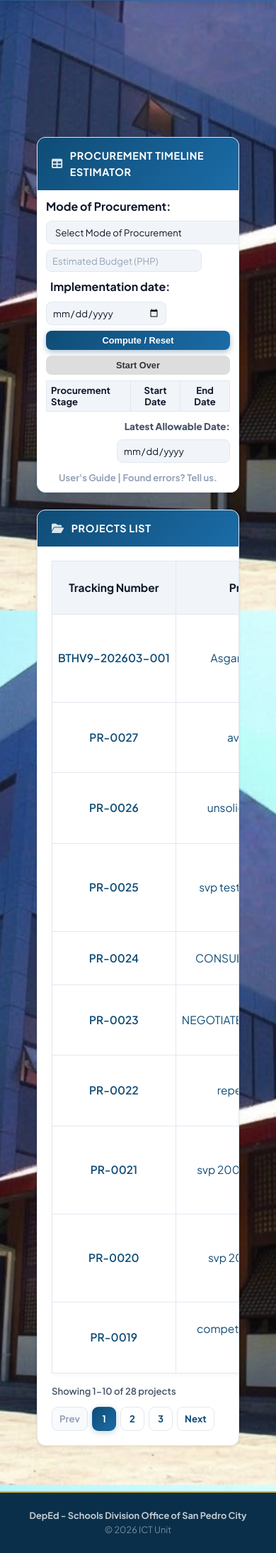
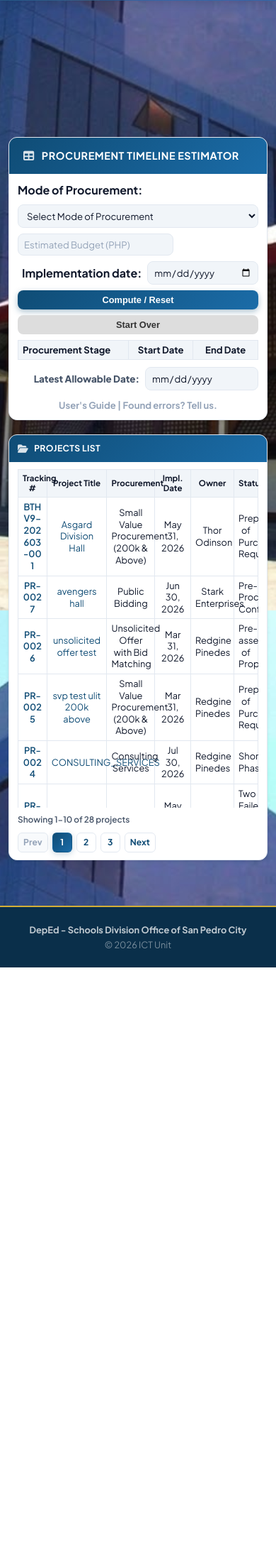
Before and after one commit to escall-dev/sdo-BACtrack, a PHP site: page /SDO-cts/admin/landing.php in a window 390 px wide. Shown: the part 372-2560 px from the top of the page at 71% size. After the commit the page ends 1735 px from the top, so only its background shows below. Run offline with PHP 8.4, Linux system fonts and the light colour scheme; data comes from the database, SQL or seed files in the repository; lists and menus that the app fills with data are empty; some libraries are stand-ins or nearby versions.

Commit message:
feat: Refactor layout for estimator and projects list on landing page to improve responsiveness and prevent clipping

```diff
--- a/admin/landing.php
+++ b/admin/landing.php
@@ -407,11 +407,28 @@ if ($_SERVER['REQUEST_METHOD'] === 'POST') {
             background: #fee2e2;
         }
 
+        /* Full-bleed row: only the estimator + projects strip escapes .content-wrap max-width */
+        .top-panels-fullwidth {
+            width: 100vw;
+            margin-left: calc(50% - 50vw);
+            margin-right: calc(50% - 50vw);
+            padding: 0 12px;
+            box-sizing: border-box;
+        }
+
         .top-panels {
             display: grid;
-            grid-template-columns: minmax(640px, 1.8fr) minmax(360px, 1fr);
+            grid-template-columns: 640px minmax(0, 1fr);
             gap: 20px;
             align-items: start;
+        }
+
+        .top-panels .estimator-card {
+            min-width: 0;
+        }
+
+        .top-panels .projects-card {
+            min-width: 0;
         }
 
         .top-panels .data-card {
@@ -459,7 +476,152 @@ if ($_SERVER['REQUEST_METHOD'] === 'POST') {
         .projects-card {
             width: 100%;
             max-width: none;
-            margin: 24px 0 0;
+            margin: 0;
+        }
+
+        .projects-card .card-body {
+            display: flex;
+            flex-direction: column;
+            height: 560px;
+            min-height: 0;
+            padding: 10px 12px;
+        }
+
+        .projects-card .card-body > .empty-state {
+            flex: 1;
+            display: flex;
+            flex-direction: column;
+            justify-content: center;
+            align-items: center;
+        }
+
+        .projects-card .card-body > .table-responsive {
+            flex: 1 1 auto;
+            min-height: 0;
+            overflow-y: auto;
+            overflow-x: auto;
+        }
+
+        .projects-card .projects-pager {
+            flex-shrink: 0;
+            margin-top: 8px;
+            gap: 8px;
+        }
+
+        .projects-card .data-table th,
+        .projects-card .data-table td,
+        .projects-card .projects-table th,
+        .projects-card .projects-table td {
+            white-space: normal;
+            word-break: normal;
+        }
+
+        .projects-card .data-table th:nth-child(2),
+        .projects-card .data-table td:nth-child(2),
+        .projects-card .projects-table th:nth-child(2),
+        .projects-card .projects-table td:nth-child(2) {
+            min-width: 150px;
+        }
+
+        .projects-card .data-table .project-open-link,
+        .projects-card .projects-table .project-open-link {
+            white-space: normal;
+        }
+
+        /* Projects List: compact density — more rows visible, still readable */
+        .top-panels .projects-card .card-header {
+            min-height: 38px;
+            padding: 8px 12px;
+            font-size: 0.76rem;
+            gap: 8px;
+            letter-spacing: 0.03em;
+        }
+
+        .top-panels .projects-card .card-header i {
+            font-size: 0.82rem;
+        }
+
+        .projects-card .projects-count {
+            font-size: 0.74rem;
+        }
+
+        .projects-card .pager-link {
+            min-width: 28px;
+            height: 28px;
+            padding: 0 7px;
+            font-size: 0.76rem;
+            border-radius: 6px;
+        }
+
+        .projects-card .projects-table {
+            width: 100%;
+            font-size: 0.8125rem;
+            line-height: 1.3;
+            border-collapse: collapse;
+            box-shadow: 0 1px 4px rgba(0, 0, 0, 0.06);
+            table-layout: fixed;
+        }
+
+        .projects-card .projects-table thead {
+            background: #f1f5f9;
+        }
+
+        .projects-card .projects-table th,
+        .projects-card .projects-table td {
+            padding: 5px 6px;
+            border: 1px solid #e2e8f0;
+            text-align: center;
+            vertical-align: middle;
+        }
+
+        .projects-card .projects-table th {
+            font-size: 0.72rem;
+            font-weight: 700;
+            line-height: 1.2;
+        }
+
+        .projects-card .projects-table tbody td {
+            font-size: 0.8rem;
+        }
+
+        .projects-card .projects-table .project-open-link {
+            font-size: inherit;
+            line-height: 1.3;
+            text-align: center;
+            justify-content: center;
+        }
+
+        .projects-card .projects-table .tracking-number-link {
+            display: inline-block;
+            max-width: 100%;
+            white-space: normal;
+            overflow-wrap: anywhere;
+            word-break: break-word;
+        }
+
+        .projects-card .projects-table tbody tr {
+            background: #fff;
+        }
+
+        .projects-card .projects-table .projects-td-tracking {
+            font-weight: 600;
+        }
+
+        .projects-card .empty-state.compact-empty {
+            padding: 20px 12px;
+        }
+
+        .projects-card .empty-state.compact-empty .empty-icon {
+            font-size: 2rem;
+        }
+
+        .projects-card .empty-state.compact-empty h3 {
+            margin: 8px 0 4px;
+            font-size: 1rem;
+        }
+
+        .projects-card .empty-state.compact-empty p {
+            font-size: 0.82rem;
         }
 
         .estimator-card .card-body {
@@ -663,7 +825,11 @@ if ($_SERVER['REQUEST_METHOD'] === 'POST') {
         }
 
         .tracking-number-link {
-            white-space: nowrap;
+            display: inline-block;
+            max-width: 100%;
+            white-space: normal;
+            overflow-wrap: anywhere;
+            word-break: break-word;
         }
 
         .project-row {
@@ -1314,6 +1480,7 @@ if ($_SERVER['REQUEST_METHOD'] === 'POST') {
         <div class="content-wrap">
             <section id="landing-home-panel" class="landing-tab-panel active" role="tabpanel" aria-labelledby="landing-home-tab">
 
+            <div class="top-panels-fullwidth">
             <div class="top-panels">
 
             <!-- Detailed Procurement Timeline Planner (table) -->
@@ -1386,7 +1553,6 @@ if ($_SERVER['REQUEST_METHOD'] === 'POST') {
 
                 </div>
             </div>
-            </div>
 
             <!-- Projects List -->
             <?php
@@ -1430,22 +1596,30 @@ if ($_SERVER['REQUEST_METHOD'] === 'POST') {
                 </div>
                 <div class="card-body">
                 <?php if (empty($projects)): ?>
-                    <div class="empty-state" style="text-align:center;padding:32px 0;">
-                        <div class="empty-icon" style="font-size:2.5rem;color:var(--text-muted);"><i class="fas fa-folder-plus"></i></div>
-                        <h3 style="margin:12px 0 6px;">No projects found</h3>
+                    <div class="empty-state compact-empty" style="text-align:center;">
+                        <div class="empty-icon" style="color:var(--text-muted);"><i class="fas fa-folder-plus"></i></div>
+                        <h3>No projects found</h3>
                         <p style="color:var(--text-muted);">No BAC projects have been created yet.</p>
                     </div>
                 <?php else: ?>
                     <div class="table-responsive">
-                        <table class="data-table" style="width:100%;font-size:0.97rem;border-collapse:collapse;box-shadow:0 2px 8px rgba(0,0,0,0.04);">
-                            <thead style="background: #f1f5f9;">
+                        <table class="data-table projects-table">
+                            <colgroup>
+                                <col style="width:12%">
+                                <col style="width:25%">
+                                <col style="width:20%">
+                                <col style="width:15%">
+                                <col style="width:18%">
+                                <col style="width:10%">
+                            </colgroup>
+                            <thead>
                                 <tr>
-                                    <th style="text-align:center; width: 150px; border:1px solid #e2e8f0; padding:12px 8px;">Tracking Number</th>
-                                    <th style="text-align:center; border:1px solid #e2e8f0; padding:12px 8px;">Project Title</th>
-                                    <th style="text-align:center; width: 220px; border:1px solid #e2e8f0; padding:12px 8px;">Procurement Type</th>
-                                    <th style="text-align:center; width: 170px; border:1px solid #e2e8f0; padding:12px 8px;">Implementation Date</th>
-                                    <th style="text-align:center; width: 190px; border:1px solid #e2e8f0; padding:12px 8px;">Project Owner</th>
-                                    <th style="text-align:center; width: 260px; border:1px solid #e2e8f0; padding:12px 8px;">Status</th>
+                                    <th title="Tracking Number">Tracking #</th>
+                                    <th title="Project Title">Project Title</th>
+                                    <th title="Procurement Type">Procurement</th>
+                                    <th title="Implementation Date">Impl. Date</th>
+                                    <th title="Project Owner">Owner</th>
+                                    <th title="Status">Status</th>
                                 </tr>
                             </thead>
                             <tbody>
@@ -1469,8 +1643,8 @@ if ($_SERVER['REQUEST_METHOD'] === 'POST') {
                                         ? $project['creator_name']
                                         : 'Unassigned';
                                 ?>
-                                <tr class="project-row" style="background:#fff;">
-                                    <td style="text-align:center;font-weight:600;vertical-align:middle;border:1px solid #e2e8f0; padding:12px 8px;">
+                                <tr class="project-row">
+                                    <td class="projects-td-tracking">
                                         <button
                                             type="button"
                                             class="project-open-link tracking-number-link"
@@ -1480,7 +1654,7 @@ if ($_SERVER['REQUEST_METHOD'] === 'POST') {
                                             <?php echo htmlspecialchars($project['bactrack_id'] ?? sprintf('PR-%04d', $project['id'])); ?>
                                         </button>
                                     </td>
-                                    <td style="text-align:center;vertical-align:middle;border:1px solid #e2e8f0; padding:12px 8px;">
+                                    <td>
                                         <button
                                             type="button"
                                             class="project-open-link"
@@ -1489,18 +1663,10 @@ if ($_SERVER['REQUEST_METHOD'] === 'POST') {
                                             <?php echo htmlspecialchars($project['title']); ?>
                                         </button>
                                     </td>
-                                    <td style="text-align:center;vertical-align:middle;border:1px solid #e2e8f0; padding:12px 8px;">
-                                        <?php echo htmlspecialchars($procTypeLabel); ?>
-                                    </td>
-                                    <td style="text-align:center;vertical-align:middle;border:1px solid #e2e8f0; padding:12px 8px;">
-                                        <?php echo htmlspecialchars($implementationDate); ?>
-                                    </td>
-                                    <td style="text-align:center;vertical-align:middle;border:1px solid #e2e8f0; padding:12px 8px;">
-                                        <?php echo htmlspecialchars($projectOwner); ?>
-                                    </td>
-                                    <td style="text-align:center;vertical-align:middle;border:1px solid #e2e8f0; padding:12px 8px;">
-                                        <?php echo htmlspecialchars($statusText); ?>
-                                    </td>
+                                    <td><?php echo htmlspecialchars($procTypeLabel); ?></td>
+                                    <td><?php echo htmlspecialchars($implementationDate); ?></td>
+                                    <td><?php echo htmlspecialchars($projectOwner); ?></td>
+                                    <td><?php echo htmlspecialchars($statusText); ?></td>
                                 </tr>
                                 <?php endforeach; ?>
                             </tbody>
@@ -1556,6 +1722,9 @@ if ($_SERVER['REQUEST_METHOD'] === 'POST') {
                     <?php endif; ?>
                 <?php endif; ?>
                 </div>
+            </div>
+
+            </div>
             </div>
 
             </section>
```
Also changed, not shown: .cursor/plans/landing_estimator_projects_layout_8c4cad93.plan.md (added).
